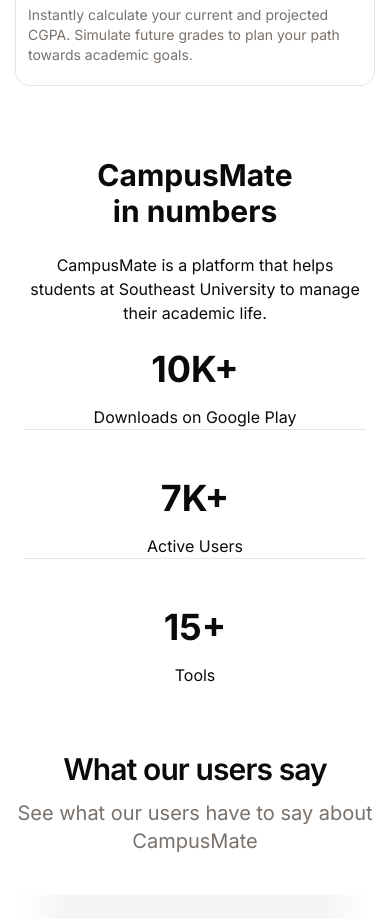
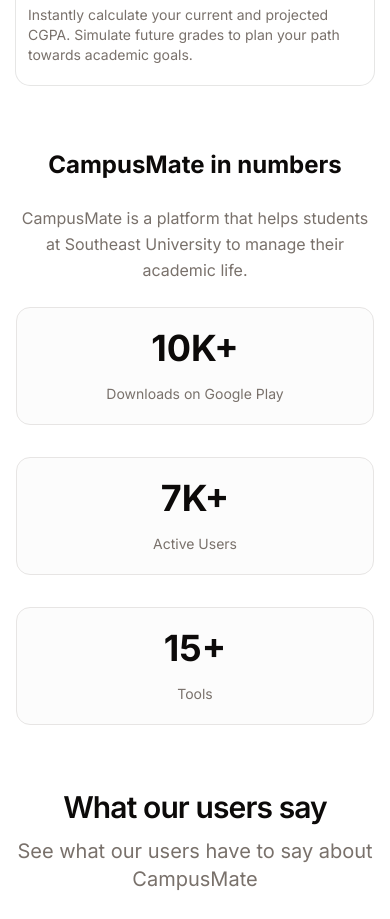
Before and after one commit to sayeedjoy/seucampusmate-web, a Next.js app: page / in a window 390 px wide. Shown: the part 4700-5619 px from the top of the page. Built offline with nearby package versions, Linux system fonts and the light colour scheme.

Commit message:
style: refine layout and typography in StatsSection for improved readability and visual appeal

```diff
--- a/components/stats.tsx
+++ b/components/stats.tsx
@@ -1,24 +1,24 @@
 export default function StatsSection() {
     return (
-        <section className="pt-8 pb-4 md:pt-16 md:pb-6 lg:pt-20 lg:pb-8">
-            <div className="mx-auto max-w-5xl space-y-6 px-6 md:space-y-12 lg:space-y-16">
+        <section className="pt-6 pb-4 md:pt-16 md:pb-6 lg:pt-20 lg:pb-8">
+            <div className="mx-auto max-w-5xl space-y-6 px-4 sm:px-6 md:space-y-12 lg:space-y-16">
                 <div className="relative z-10 mx-auto max-w-xl space-y-6 text-center">
-                    <h2 className="text-3xl sm:text-4xl md:text-5xl font-bold text-balance">CampusMate in numbers</h2>
-                    <p>CampusMate is a platform that helps students at Southeast University to manage their academic life.</p>
+                    <h2 className="text-2xl sm:text-3xl md:text-4xl lg:text-5xl font-bold whitespace-nowrap">CampusMate in numbers</h2>
+                    <p className="text-base leading-relaxed text-muted-foreground">CampusMate is a platform that helps students at Southeast University to manage their academic life.</p>
                 </div>
 
-                <div className="grid gap-12 divide-y *:text-center md:grid-cols-3 md:gap-2 md:divide-x md:divide-y-0">
-                    <div className="space-y-4">
+                <div className="grid gap-8 divide-y-0 *:text-center md:grid-cols-3 md:gap-2 md:divide-x">
+                    <div className="rounded-xl border border-border bg-muted/30 py-5 px-4 md:rounded-none md:border-0 md:bg-transparent md:py-0 md:px-0 space-y-4">
                         <div className="text-4xl md:text-5xl font-bold">10K+</div>
-                        <p>Downloads on Google Play</p>
+                        <p className="text-sm md:text-base text-muted-foreground">Downloads on Google Play</p>
                     </div>
-                    <div className="space-y-4">
+                    <div className="rounded-xl border border-border bg-muted/30 py-5 px-4 md:rounded-none md:border-0 md:bg-transparent md:py-0 md:px-0 space-y-4">
                         <div className="text-4xl md:text-5xl font-bold">7K+</div>
-                        <p>Active Users</p>
+                        <p className="text-sm md:text-base text-muted-foreground">Active Users</p>
                     </div>
-                    <div className="space-y-4">
+                    <div className="rounded-xl border border-border bg-muted/30 py-5 px-4 md:rounded-none md:border-0 md:bg-transparent md:py-0 md:px-0 space-y-4">
                         <div className="text-4xl md:text-5xl font-bold">15+</div>
-                        <p>Tools</p>
+                        <p className="text-sm md:text-base text-muted-foreground">Tools</p>
                     </div>
                 </div>
             </div>
```
